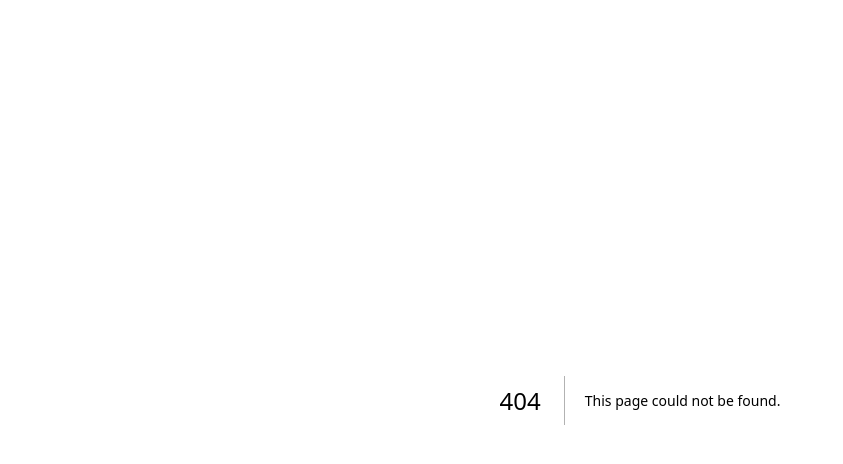
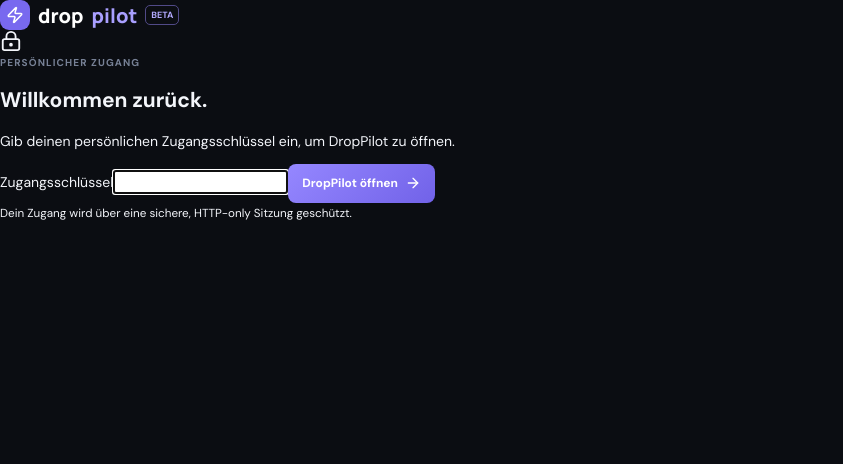
Before and after one commit to grospitz-wreck-it/drop-pilot, a Next.js app: page /login in a window 1280 px wide. Before the commit this address had no page. Shown: the top 464 px of the page, without its empty margins (0-843 px from the left). Built offline with nearby package versions, Linux system fonts and the light colour scheme.

Commit message:
Add personal access and Turso profile API

```diff
--- /dev/null
+++ b/app/login/page.tsx
@@ -0,0 +1,49 @@
+"use client";
+
+import { useState } from "react";
+import type { FormEvent } from "react";
+import { Zap, LockKeyhole, ArrowRight } from "lucide-react";
+
+export default function LoginPage() {
+  const [key, setKey] = useState("");
+  const [error, setError] = useState("");
+  const [busy, setBusy] = useState(false);
+
+  async function submit(event: FormEvent<HTMLFormElement>) {
+    event.preventDefault();
+    setBusy(true);
+    setError("");
+    try {
+      const response = await fetch("/api/auth/login", {
+        method: "POST",
+        headers: { "Content-Type": "application/json" },
+        body: JSON.stringify({ key }),
+      });
+      const result = await response.json();
+      if (!response.ok) throw new Error(result.error || "Anmeldung fehlgeschlagen.");
+      window.location.assign("/");
+    } catch (err) {
+      setError(err instanceof Error ? err.message : "Anmeldung fehlgeschlagen.");
+    } finally {
+      setBusy(false);
+    }
+  }
+
+  return (
+    <main className="login-shell">
+      <section className="login-card">
+        <a className="brand" href="#"><span className="brand-mark"><Zap size={18} /></span>drop<span>pilot</span><small>BETA</small></a>
+        <div className="login-icon"><LockKeyhole size={22} /></div>
+        <div className="overline">PERSÖNLICHER ZUGANG</div>
+        <h1>Willkommen zurück.</h1>
+        <p>Gib deinen persönlichen Zugangsschlüssel ein, um DropPilot zu öffnen.</p>
+        <form onSubmit={submit}>
+          <label>Zugangsschlüssel<input autoFocus type="password" autoComplete="current-password" value={key} onChange={(event) => setKey(event.target.value)} required /></label>
+          {error && <div className="login-error">{error}</div>}
+          <button className="primary" type="submit" disabled={busy}>{busy ? "Wird geprüft …" : "DropPilot öffnen"} <ArrowRight size={16} /></button>
+        </form>
+        <small className="login-foot">Dein Zugang wird über eine sichere, HTTP-only Sitzung geschützt.</small>
+      </section>
+    </main>
+  );
+}
```
